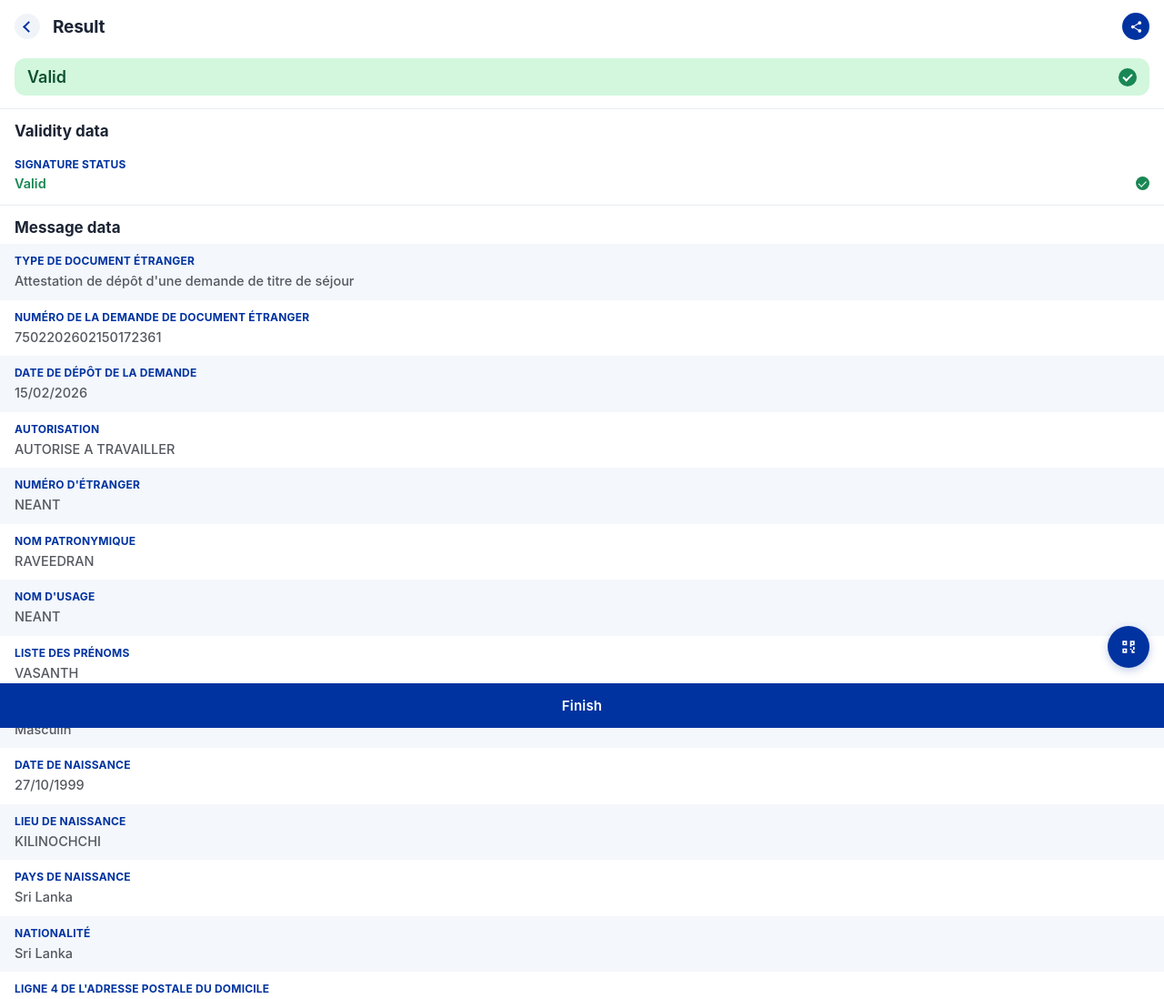
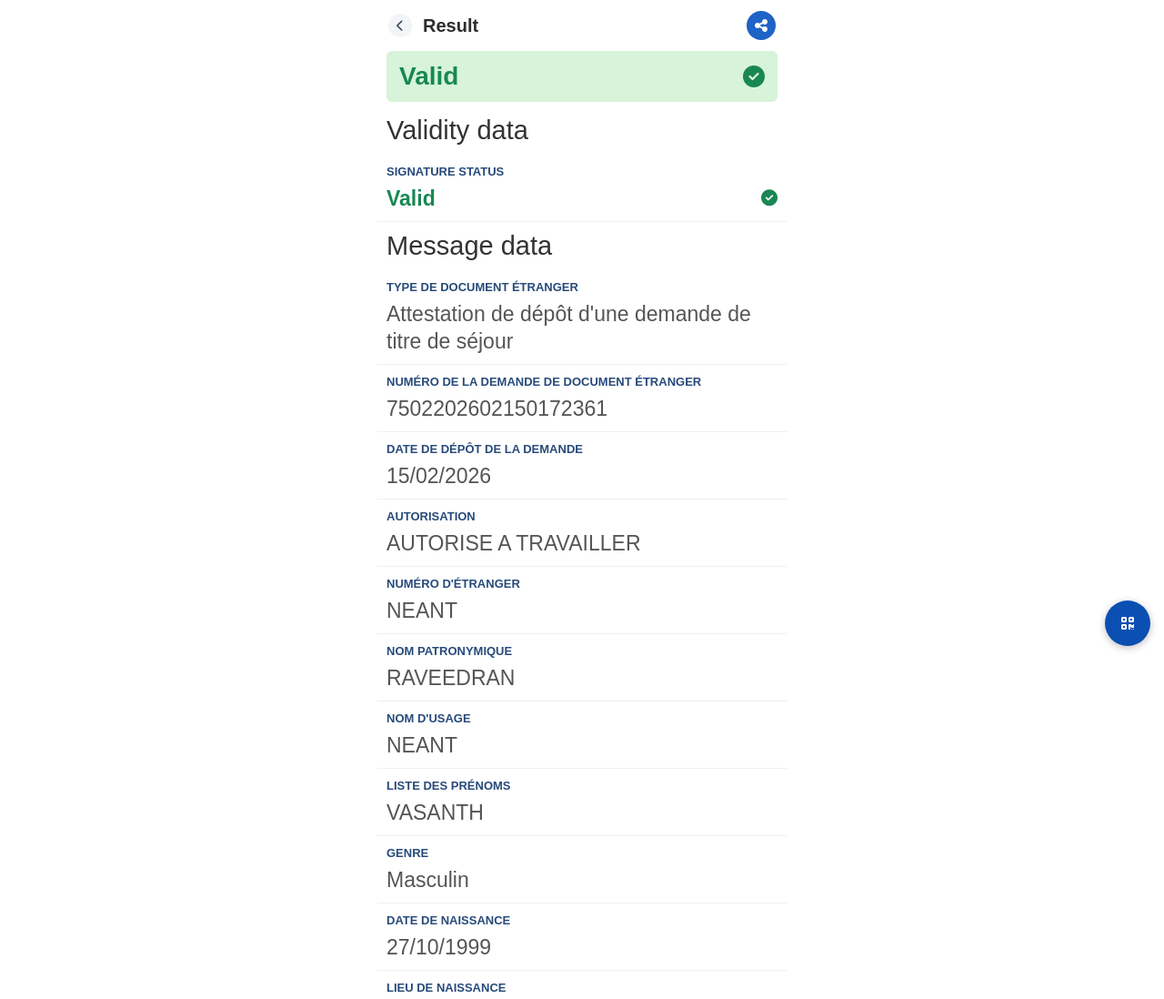
Before and after one commit to rakavi06/small_project, a plain HTML site: page index.html in a window 1280 px wide. Shown: the top 1098 px of the page at 91% size. Drawn offline with Linux system fonts and the light colour scheme.

Commit message:
Add files via upload

```diff
--- a/index.html
+++ b/index.html
@@ -3,398 +3,358 @@
 <head>
 <meta charset="UTF-8">
 <meta name="viewport" content="width=device-width, initial-scale=1.0">
-    <title>Result Document</title>
+<title>Result</title>
+
+<link rel="stylesheet"
+href="https://cdnjs.cloudflare.com/ajax/libs/font-awesome/6.5.1/css/all.min.css">
+
 <style>
-        * {
-            box-sizing: border-box;
-            margin: 0;
-            padding: 0;
-            font-family: -apple-system, BlinkMacSystemFont, "Segoe UI", Roboto, Helvetica, Arial, sans-serif;
+
+*{
+    margin:0;
+    padding:0;
+    box-sizing:border-box;
+    font-family: Arial, Helvetica, sans-serif;
 }
 
-        body {
-            background-color: #ffffff;
-            color: #1c2434;
-            padding-bottom: 52px; /* Perfect space for sticky finish footer */
+body{
+    background:#ffffff;
 }
 
-        /* Top Navigation Header - Exact Alignment */
-        .app-header {
-            display: flex;
-            align-items: center;
-            padding: 14px 16px;
-            background-color: #ffffff;
-            position: sticky;
-            top: 0;
-            z-index: 100;
+.container{
+    width:100%;
+    max-width:450px;
+    margin:auto;
+    background:#fff;
 }
 
-        .back-btn {
-            width: 28px;
-            height: 28px;
-            border-radius: 50%;
-            background-color: #f0f4f9;
-            display: flex;
-            align-items: center;
-            justify-content: center;
-            cursor: pointer;
-            margin-right: 14px;
+.header{
+    display:flex;
+    justify-content:space-between;
+    align-items:center;
+    padding:12px;
 }
 
-        .back-btn::before {
-            content: '';
-            display: inline-block;
-            width: 7px;
-            height: 7px;
-            border-left: 2px solid #0033a0;
-            border-bottom: 2px solid #0033a0;
-            transform: rotate(45deg);
-            margin-left: 2px;
+.left-section{
+    display:flex;
+    align-items:center;
+    gap:12px;
 }
 
-        .header-title {
-            font-size: 19px;
-            font-weight: 700;
-            color: #1c2434;
-            letter-spacing: -0.2px;
+.back-btn{
+    width:26px;
+    height:26px;
+    border-radius:50%;
+    background:#f2f4f7;
+    display:flex;
+    justify-content:center;
+    align-items:center;
+    color:#3b4a5a;
+    font-size:13px;
 }
 
-        /* Precise Share Symbol Placement */
-        .share-btn {
-            width: 30px;
-            height: 30px;
-            border-radius: 50%;
-            background-color: #0033a0;
-            display: flex;
-            align-items: center;
-            justify-content: center;
-            cursor: pointer;
-            margin-left: auto; /* Pushes cleanly to the absolute right side */
+.title{
+    font-size:20px;
+    font-weight:600;
+    color:#2d2d2d;
 }
 
-        .share-btn svg {
-            width: 15px;
-            height: 15px;
-            fill: #ffffff;
+.share-btn{
+    width:32px;
+    height:32px;
+    border-radius:50%;
+    background:#1e63c6;
+    color:white;
+    display:flex;
+    align-items:center;
+    justify-content:center;
+    cursor:pointer;
 }
 
-        /* Exact Top Validation Banner Tints */
-        .validation-banner {
-            background-color: #d2f7dd;
-            margin: 6px 16px 14px 16px;
-            padding: 10px 14px;
-            border-radius: 12px;
-            display: flex;
-            align-items: center;
-            justify-content: space-between;
+.valid-box{
+    margin:0 10px 15px;
+    background:#d7f3d9;
+    border-radius:6px;
+    padding:12px 14px;
+    display:flex;
+    justify-content:space-between;
+    align-items:center;
 }
 
-        .validation-text {
-            color: #0f5132;
-            font-size: 18px;
-            font-weight: 600;
+.valid-text{
+    color:#198754;
+    font-size:28px;
+    font-weight:600;
 }
 
-        .checkmark-circle {
-            width: 20px;
-            height: 20px;
-            background-color: #198754;
-            border-radius: 50%;
-            display: flex;
-            align-items: center;
-            justify-content: center;
+.valid-box i{
+    color:#198754;
+    font-size:24px;
 }
 
-        .checkmark-circle::after {
-            content: '';
-            display: inline-block;
-            width: 4px;
-            height: 8px;
-            border-right: 2px solid #ffffff;
-            border-bottom: 2px solid #ffffff;
-            transform: rotate(45deg);
-            margin-bottom: 2px;
+.section-title{
+    font-size:29px;
+    font-weight:500;
+    color:#333;
+    padding:0 10px 10px;
 }
 
-        /* Section Subheaders */
-        .section-divider {
-            border-top: 1px solid #eaedf2;
-            margin-top: 4px;
+.card{
+    margin-bottom:10px;
 }
 
-        .section-title {
-            font-size: 17px;
-            font-weight: 700;
-            color: #1c2434;
-            padding: 14px 16px 8px 16px;
-            background-color: #ffffff;
+.row{
+    padding:10px;
+    border-bottom:1px solid #f0f0f0;
 }
 
-        /* Rows Layout with Core Dynamic Inner Shade */
-        .data-row {
-            padding: 11px 16px;
+.label{
+    font-size:13px;
+    font-weight:700;
+    color:#274a7a;
+    text-transform:uppercase;
+    margin-bottom:5px;
+    line-height:18px;
 }
 
-        /* The exact subtle alternating background tint from your image */
-        .data-row:nth-child(even) {
-            background-color: #f4f7fb;
+.value{
+    font-size:23px;
+    color:#555;
+    line-height:30px;
 }
 
-        .data-row:nth-child(odd) {
-            background-color: #ffffff;
+.signature{
+    display:flex;
+    justify-content:space-between;
+    align-items:center;
 }
 
-        .label {
-            font-size: 12px;
-            font-weight: 700;
-            color: #0033a0;
-            text-transform: uppercase;
-            letter-spacing: 0.2px;
-            margin-bottom: 5px;
+.signature .value{
+    color:#198754;
+    font-weight:600;
 }
 
-        .value {
-            font-size: 14.5px;
-            font-weight: 500;
-            color: #555860;
-            line-height: 1.35;
+.signature i{
+    color:#198754;
+    font-size:18px;
 }
 
-        /* Validity Block Item Row */
-        .status-container {
-            display: flex;
-            align-items: center;
-            justify-content: space-between;
+.floating-qr{
+    position:fixed;
+    right:15px;
+    bottom:90px;
+    width:50px;
+    height:50px;
+    border-radius:50%;
+    background:#0b4fb3;
+    color:white;
+    display:flex;
+    align-items:center;
+    justify-content:center;
+    box-shadow:0 2px 8px rgba(0,0,0,0.25);
 }
 
-        .status-value {
-            color: #198754;
-            font-weight: 600;
-            font-size: 14.5px;
+.finish-btn{
+    width:100%;
+    border:none;
+    background:#003ea5;
+    color:white;
+    height:55px;
+    font-size:22px;
+    cursor:pointer;
 }
 
-        .small-checkmark {
-            width: 15px;
-            height: 15px;
-            background-color: #198754;
-            border-radius: 50%;
-            display: flex;
-            align-items: center;
-            justify-content: center;
-        }
-
-        .small-checkmark::after {
-            content: '';
-            display: inline-block;
-            width: 3.5px;
-            height: 6.5px;
-            border-right: 1.5px solid #ffffff;
-            border-bottom: 1.5px solid #ffffff;
-            transform: rotate(45deg);
-            margin-bottom: 1px;
-        }
-
-        /* Floating QR Code Graphic Icon Box */
-        .floating-scan-btn {
-            position: fixed;
-            bottom: 66px;
-            right: 16px;
-            width: 46px;
-            height: 46px;
-            background-color: #0033a0;
-            border-radius: 50%;
-            display: flex;
-            align-items: center;
-            justify-content: center;
-            box-shadow: 0 3px 10px rgba(0, 51, 160, 0.25);
-            z-index: 99;
-        }
-
-        .floating-scan-btn svg {
-            width: 20px;
-            height: 20px;
-            fill: #ffffff;
-        }
-
-        /* Fixed Bottom Action Strip */
-        .footer-action {
-            position: fixed;
-            bottom: 0;
-            left: 0;
-            right: 0;
-            background-color: #0033a0;
-            color: #ffffff;
-            text-align: center;
-            padding: 15px;
-            font-size: 15px;
-            font-weight: 600;
-            letter-spacing: 0.2px;
-            z-index: 100;
-        }
 </style>
 </head>
 <body>
 
-    <header class="app-header">
-        <div class="back-btn"></div>
-        <div class="header-title">Result</div>
-        <div class="share-btn">
-            <svg viewBox="0 0 24 24">
-                <path d="M18 16.08c-.76 0-1.44.3-1.96.77L8.91 12.7c.05-.23.09-.46.09-.7s-.04-.47-.09-.7l7.05-4.11c.54.5 1.25.81 2.04.81 1.66 0 3-1.34 3-3s-1.34-3-3-3-3 1.34-3 3c0 .24.04.47.09.7L8.04 9.81C7.5 9.31 6.79 9 6 9c-1.66 0-3 1.34-3 3s1.34 3 3 3c.79 0 1.5-.31 2.04-.81l7.12 4.16c-.05.21-.08.43-.08.65 0 1.61 1.31 2.92 2.92 2.92 1.61 0 2.92-1.31 2.92-2.92s-1.31-2.92-2.92-2.92z"/>
-            </svg>
+<div class="container">
+
+    <div class="header">
+        <div class="left-section">
+            <div class="back-btn">
+                <i class="fa-solid fa-chevron-left"></i>
             </div>
-    </header>
-
-    <div class="validation-banner">
-        <span class="validation-text">Valid</span>
-        <div class="checkmark-circle"></div>
+            <div class="title">Result</div>
         </div>
 
-    <div class="section-divider"></div>
-    <h2 class="section-title">Validity data</h2>
-    <div class="data-row">
-        <div class="label">Signature Status</div>
-        <div class="status-container">
-            <span class="status-value">Valid</span>
-            <div class="small-checkmark"></div>
+        <div class="share-btn">
+            <i class="fa-solid fa-share-nodes"></i>
         </div>
     </div>
 
-    <div class="section-divider"></div>
-    <h2 class="section-title">Message data</h2>
+    <div class="valid-box">
+        <div class="valid-text">Valid</div>
+        <i class="fa-solid fa-circle-check"></i>
+    </div>
 
-    <div class="data-row">
-        <div class="label">Type de document étranger</div>
+    <div class="section-title">Validity data</div>
+
+    <div class="card">
+        <div class="row">
+            <div class="label">SIGNATURE STATUS</div>
+
+            <div class="signature">
+                <div class="value">Valid</div>
+                <i class="fa-solid fa-circle-check"></i>
+            </div>
+        </div>
+    </div>
+
+    <div class="section-title">Message data</div>
+
+    <div class="card">
+
+        <div class="row">
+            <div class="label">TYPE DE DOCUMENT ÉTRANGER</div>
             <div class="value">Attestation de dépôt d'une demande de titre de séjour</div>
         </div>
 
-    <div class="data-row">
-        <div class="label">Numéro de la demande de document étranger</div>
+        <div class="row">
+            <div class="label">NUMÉRO DE LA DEMANDE DE DOCUMENT ÉTRANGER</div>
             <div class="value">7502202602150172361</div>
         </div>
 
-    <div class="data-row">
-        <div class="label">Date de dépôt de la demande</div>
+        <div class="row">
+            <div class="label">DATE DE DÉPÔT DE LA DEMANDE</div>
             <div class="value">15/02/2026</div>
         </div>
 
-    <div class="data-row">
-        <div class="label">Autorisation</div>
+        <div class="row">
+            <div class="label">AUTORISATION</div>
             <div class="value">AUTORISE A TRAVAILLER</div>
         </div>
 
-    <div class="data-row">
-        <div class="label">Numéro d'étranger</div>
+        <div class="row">
+            <div class="label">NUMÉRO D'ÉTRANGER</div>
             <div class="value">NEANT</div>
         </div>
 
-    <div class="data-row">
-        <div class="label">Nom patronymique</div>
+        <div class="row">
+            <div class="label">NOM PATRONYMIQUE</div>
             <div class="value">RAVEEDRAN</div>
         </div>
 
-    <div class="data-row">
-        <div class="label">Nom d'usage</div>
+        <div class="row">
+            <div class="label">NOM D'USAGE</div>
             <div class="value">NEANT</div>
         </div>
 
-    <div class="data-row">
-        <div class="label">Liste des prénoms</div>
+        <div class="row">
+            <div class="label">LISTE DES PRÉNOMS</div>
             <div class="value">VASANTH</div>
         </div>
 
-    <div class="data-row">
-        <div class="label">Genre</div>
+        <div class="row">
+            <div class="label">GENRE</div>
             <div class="value">Masculin</div>
         </div>
 
-    <div class="data-row">
-        <div class="label">Date de naissance</div>
+        <div class="row">
+            <div class="label">DATE DE NAISSANCE</div>
             <div class="value">27/10/1999</div>
         </div>
 
-    <div class="data-row">
-        <div class="label">Lieu de naissance</div>
+        <div class="row">
+            <div class="label">LIEU DE NAISSANCE</div>
             <div class="value">KILINOCHCHI</div>
         </div>
 
-    <div class="data-row">
-        <div class="label">Pays de naissance</div>
+        <div class="row">
+            <div class="label">PAYS DE NAISSANCE</div>
             <div class="value">Sri Lanka</div>
         </div>
 
-    <div class="data-row">
-        <div class="label">Nationalité</div>
+        <div class="row">
+            <div class="label">NATIONALITÉ</div>
             <div class="value">Sri Lanka</div>
         </div>
 
-    <div class="data-row">
-        <div class="label">Ligne 4 de l'adresse postale du domicile</div>
+        <div class="row">
+            <div class="label">LIGNE 4 DE L'ADRESSE POSTALE DU DOMICILE</div>
             <div class="value">39 RUE DES CHEMINOTS</div>
         </div>
 
-    <div class="data-row">
-        <div class="label">Code postal ou code cedex de l'adresse postale du domicile</div>
+        <div class="row">
+            <div class="label">CODE POSTAL OU CODE CEDEX DE L'ADRESSE POSTALE DU DOMICILE</div>
             <div class="value">75018</div>
         </div>
 
-    <div class="data-row">
-        <div class="label">Commune de l'adresse postale du domicile</div>
+        <div class="row">
+            <div class="label">COMMUNE DE L'ADRESSE POSTALE DU DOMICILE</div>
             <div class="value">PARIS</div>
         </div>
 
-    <div class="data-row">
-        <div class="label">Catégorie du titre</div>
+        <div class="row">
+            <div class="label">CATÉGORIE DU TITRE</div>
             <div class="value">VICTIME DE TEH</div>
         </div>
 
-    <div class="data-row">
-        <div class="label">Code pays de l'adresse postale du domicile</div>
+        <div class="row">
+            <div class="label">CODE PAYS DE L'ADRESSE POSTALE DU DOMICILE</div>
             <div class="value">France</div>
         </div>
 
-    <div class="section-divider"></div>
-    <h2 class="section-title">Header data</h2>
+    </div>
 
-    <div class="data-row">
-        <div class="label">Document type</div>
+    <div class="section-title">Header data</div>
+
+    <div class="card">
+
+        <div class="row">
+            <div class="label">DOCUMENT TYPE</div>
             <div class="value">Document étranger</div>
         </div>
 
-    <div class="data-row">
-        <div class="label">Identifiant de l'autorité de certification</div>
+        <div class="row">
+            <div class="label">IDENTIFIANT DE L'AUTORITÉ DE CERTIFICATION</div>
             <div class="value">FR06</div>
         </div>
 
-    <div class="data-row">
-        <div class="label">Identifiant du certificat</div>
+        <div class="row">
+            <div class="label">IDENTIFIANT DU CERTIFICAT</div>
             <div class="value">DGE0</div>
         </div>
 
-    <div class="data-row">
-        <div class="label">Date d'émission du cachet électronique</div>
+        <div class="row">
+            <div class="label">DATE D'ÉMISSION DU CACHET ÉLECTRONIQUE</div>
             <div class="value">15/02/2026</div>
         </div>
 
-    <div class="data-row">
-        <div class="label">Date de création de la signature électronique</div>
+        <div class="row">
+            <div class="label">DATE DE CRÉATION DE LA SIGNATURE ÉLECTRONIQUE</div>
             <div class="value">15/02/2026</div>
         </div>
 
-    <div class="data-row">
-        <div class="label">Pays émetteur du document</div>
+        <div class="row">
+            <div class="label">PAYS ÉMETTEUR DU DOCUMENT</div>
             <div class="value">France</div>
         </div>
 
-    <div class="floating-scan-btn">
-        <svg viewBox="0 0 24 24">
-            <path d="M4 4h6v6H4V4zm2 2v2h2V6H6zm8-2h6v6h-6V4zm2 2v2h2V6h-2zM4 14h6v6H4v-6zm2 2v2h2v-2H6zm10 0h2v2h-2v-2zm2-2h2v2h-2v-2zm-2 4h2v2h-2v-2zm2 0h2v2h-2v-2zm-2-2h-2v-2h2v2zm0-4h-2V8h2v2zm2 2h2v-2h-2v2z"/>
-        </svg>
     </div>
 
-    <div class="footer-action">
+</div>
+
+<div class="floating-qr">
+    <i class="fa-solid fa-qrcode"></i>
+</div>
+
+<button class="finish-btn" onclick="closePage()">
     Finish
-    </div>
+</button>
+
+<script>
+
+function closePage()
+{
+    window.close();
+
+    setTimeout(function(){
+        history.back();
+    },300);
+}
+
+</script>
 
 </body>
 </html>
```
Lines whose indentation alone changed are shown as unchanged.
